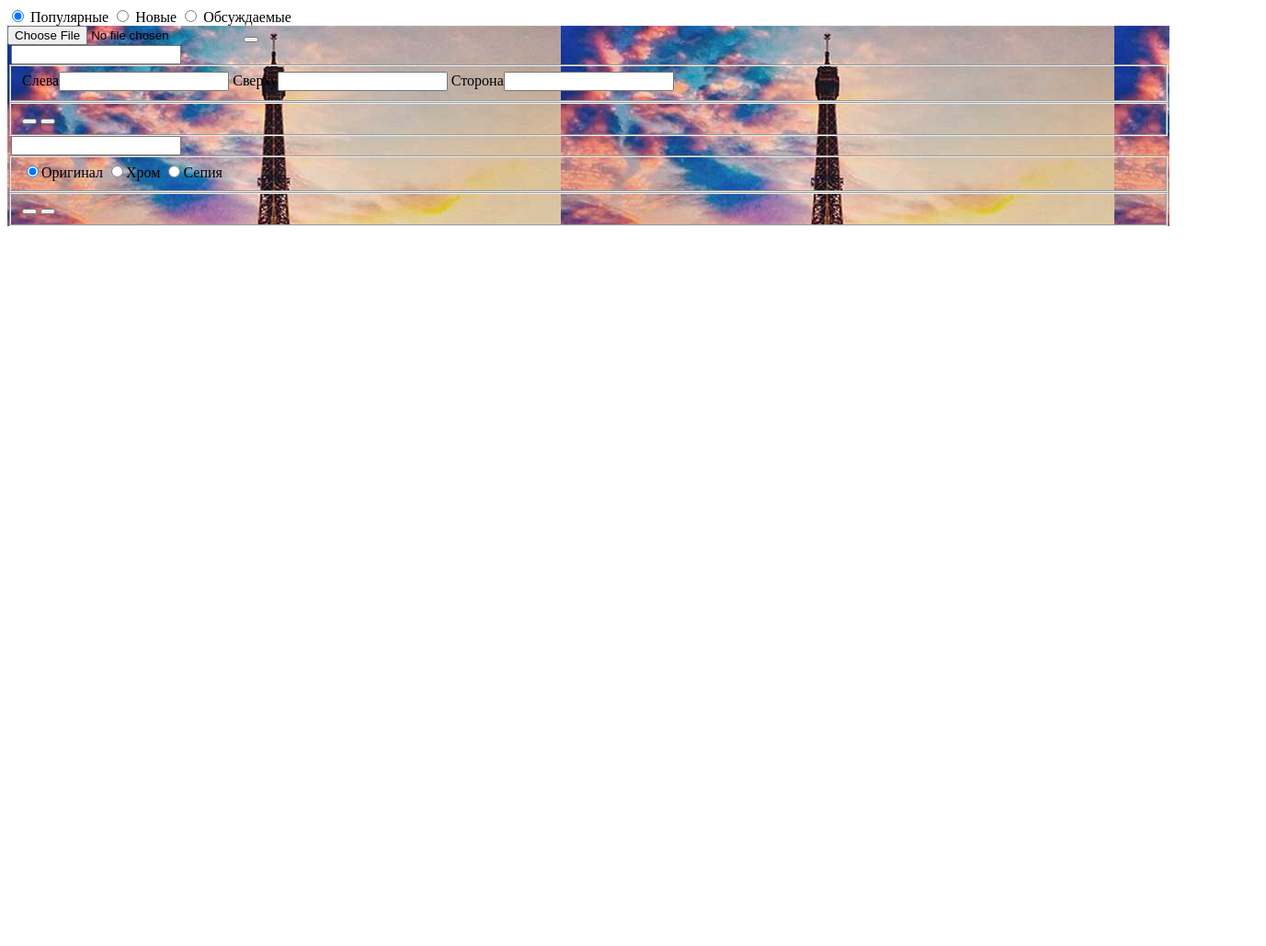
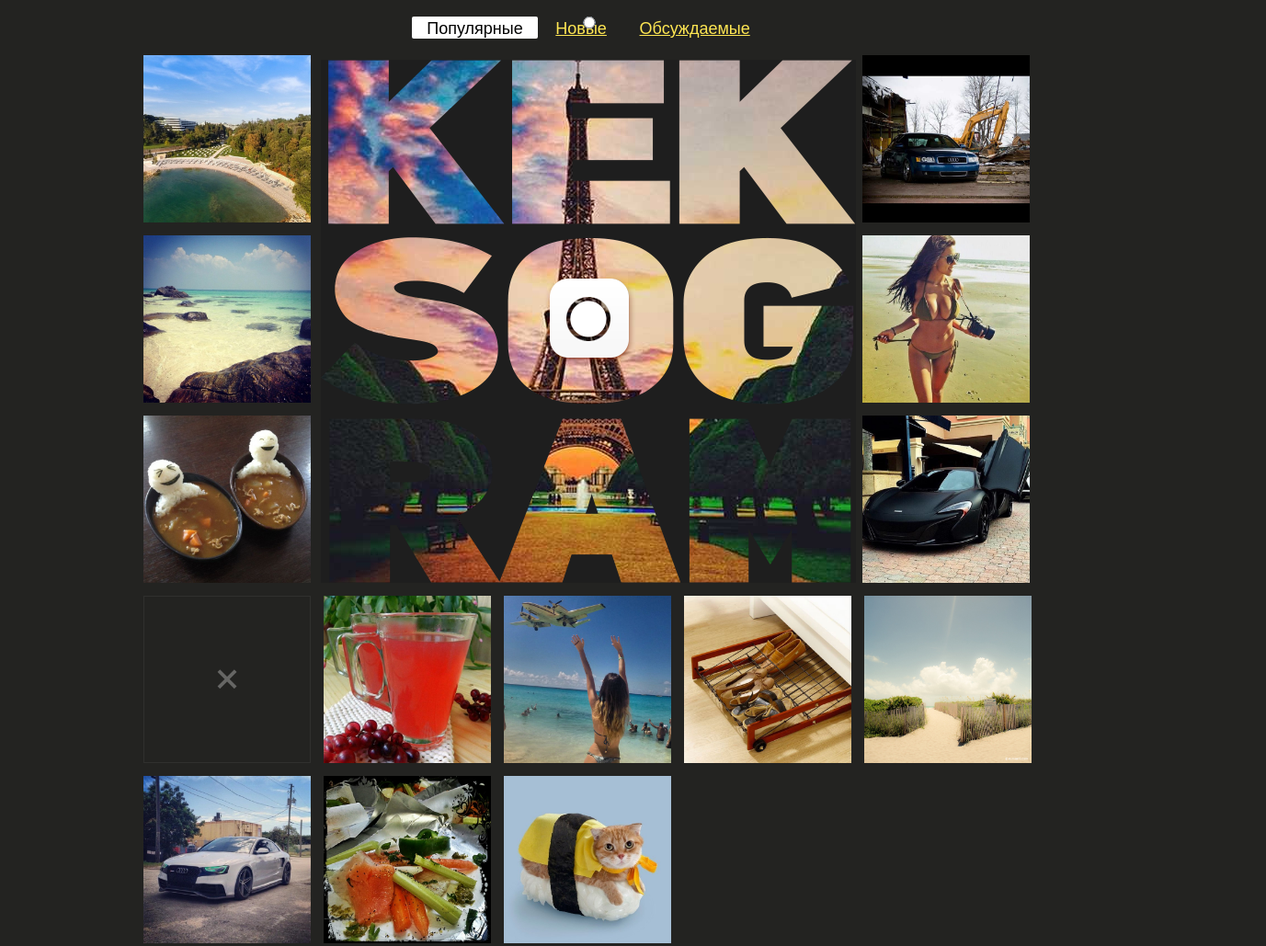
Before and after one commit to katiadobra/12332-keksogram, a website: page index.html in a window 1280 px wide. Shown: the whole page at 92% size, 1377 px wide, since content can reach past the window. Before the commit the page ends 800 px from the top, so only its background shows below. Drawn offline with nearby package versions, Linux system fonts and the light colour scheme.

Commit message:
picture template added

```diff
--- a/index.html
+++ b/index.html
@@ -2,6 +2,8 @@
 <html lang="ru">
 <head>
   <link href='https://fonts.googleapis.com/css?family=Open+Sans+Condensed:300|Open+Sans&subset=latin,cyrillic' rel='stylesheet' type='text/css'>
+  <link rel="stylesheet" href="css/main.css" media="screen" title="no title" charset="utf-8">
+  <link rel="shortcut icon" href="favicon.ico">
   <meta charset="utf-8">
   <title>Keksogram</title>
 </head>
@@ -72,10 +74,14 @@
   </a>
 </template>
 
+<script src="js/cookies.js" charset="utf-8"></script>
 <script src="js/logo-background.js" charset="utf-8"></script>
 <script src="js/resize-form.js" charset="utf-8"></script>
 <script src="js/upload-form.js" charset="utf-8"></script>
 <script src="js/filter-form.js" charset="utf-8"></script>
+<script src="js/validate-form.js" charset="utf-8"></script>
+<script src="data/pictures.js" charset="utf-8"></script>
+<script src="js/pictures.js" charset="utf-8"></script>
 
 </body>
 </html>
--- /dev/null
+++ b/js/pictures.js
@@ -0,0 +1,45 @@
+'use strict';
+
+(function(){
+
+  // Hide filters
+  var filters = document.querySelector('.filters');
+      filters.classList.add('hidden');
+
+  var picturesContainer = document.querySelector('.pictures')
+  var pictureTemplate = document.querySelector('#picture-template');
+  var picturesFragment = document.createDocumentFragment();
+
+  // Add pictures
+  pictures.forEach(function(picture, i){
+    var newPictureElement = pictureTemplate.content.children[0].cloneNode(true);
+
+    newPictureElement.querySelector('.picture-likes').textContent = picture['likes'];
+    newPictureElement.querySelector('.picture-comments').textContent = picture['comments'];
+
+
+    // Set img
+    if (picture['url']) {
+      var pictureImg = new Image();
+      pictureImg.src = picture['url'];
+
+      pictureImg.onerror = function(evt) {
+        newPictureElement.classList.add('picture-load-failure');
+      }
+
+      pictureImg.onload = function() {
+        newPictureElement.replaceChild(pictureImg, newPictureElement.querySelector('img'));
+        pictureImg.width = 182;
+        pictureImg.height = 182;
+      }
+    }
+
+    picturesFragment.appendChild(newPictureElement);
+  });
+
+  picturesContainer.appendChild(picturesFragment);
+
+  // Show filters
+  filters.classList.remove('hidden');
+
+})();
```
